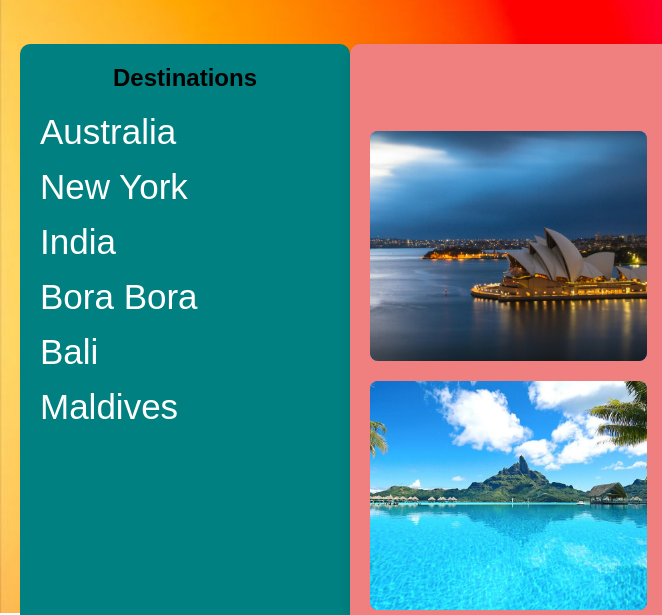
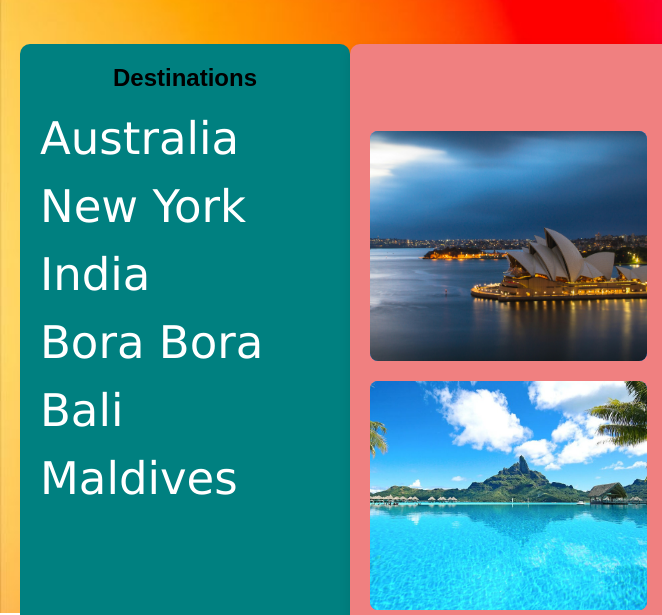
Before and after one commit to Eshhaa11/FLexboxgrid, a plain HTML site: page index.html in a window 1280 px wide. Shown: the part 187-802 px from the top of the page, 0-662 px from the left. Drawn offline with Linux system fonts and the light colour scheme.

Commit message:
add font

```diff
--- a/styles/style.css
+++ b/styles/style.css
@@ -75,7 +75,8 @@ body {
 .sidebar li a {
     text-decoration: none;
     color: white;
-    font-size: 35px;
+    font-size: 45px;
+    font-family: Verdana, sans-serif;
     transition: color 0.3s ease;
 }
 
```
